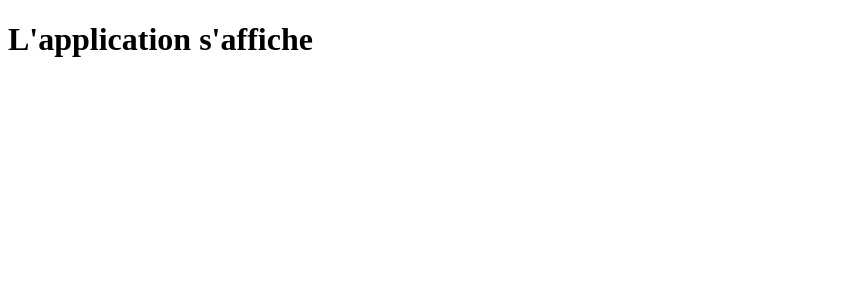
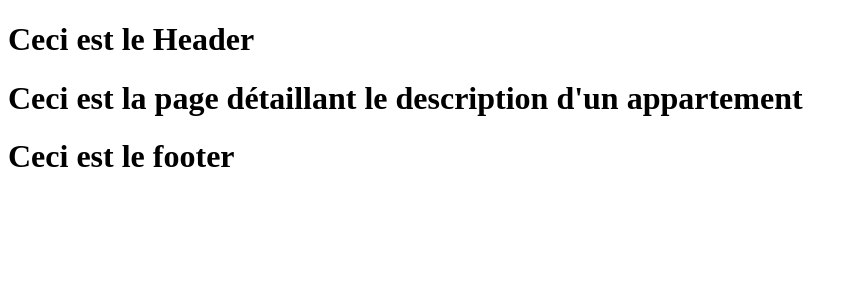
Before and after one commit to Amalynn/oc-iw-p8-kasa, a React (Vite) app: page /apartment/1 in a window 1280 px wide. Shown: the top 300 px of the page, without its empty margins (0-858 px from the left). Built offline with nearby package versions, Linux system fonts and the light colour scheme.

Commit message:
Router created and the application pages added

```diff
--- a/src/components/App.jsx
+++ b/src/components/App.jsx
@@ -1,3 +1,24 @@
+import { BrowserRouter, Routes, Route } from 'react-router-dom';
+import Header from './Header.jsx';
+import Footer from './Footer.jsx';
+import Home from '../pages/Home.jsx';
+import About from '../pages/About.jsx';
+import ApartmentDetails from '../pages/ApartmentDetails.jsx';
+import Error404 from '../pages/Error404.jsx';
+
 export default function App() {
-    return <h1>L&apos;application s&apos;affiche</h1>;
+    return (
+        <BrowserRouter>
+            <Header />
+
+            <Routes>
+                <Route path="/" element={<Home />} />
+                <Route path="/about" element={<About />} />
+                <Route path="/apartment/:id" element={<ApartmentDetails />} />
+                <Route path="*" element={<Error404 />} />
+            </Routes>
+
+            <Footer />
+        </BrowserRouter>
+    );
 }
--- /dev/null
+++ b/src/components/Footer.jsx
@@ -0,0 +1,3 @@
+export default function Footer() {
+    return <h1>Ceci est le footer</h1>;
+}
--- /dev/null
+++ b/src/components/Header.jsx
@@ -0,0 +1,3 @@
+export default function Header() {
+    return <h1>Ceci est le Header</h1>;
+}
--- /dev/null
+++ b/src/pages/About.jsx
@@ -0,0 +1,3 @@
+export default function About() {
+    return <h1>Ceci est la page A propos</h1>;
+}
--- /dev/null
+++ b/src/pages/ApartmentDetails.jsx
@@ -0,0 +1,7 @@
+export default function ApartmentDetails() {
+    return (
+        <h1>
+            Ceci est la page détaillant le description d&apos;un appartement
+        </h1>
+    );
+}
--- /dev/null
+++ b/src/pages/Error404.jsx
@@ -0,0 +1,3 @@
+export default function Error404() {
+    return <h1>Ceci est la page d&apos;erreur 404</h1>;
+}
--- /dev/null
+++ b/src/pages/Home.jsx
@@ -0,0 +1,3 @@
+export default function Home() {
+    return <h1>Ceci est la page d&apos;acceuil</h1>;
+}
```
